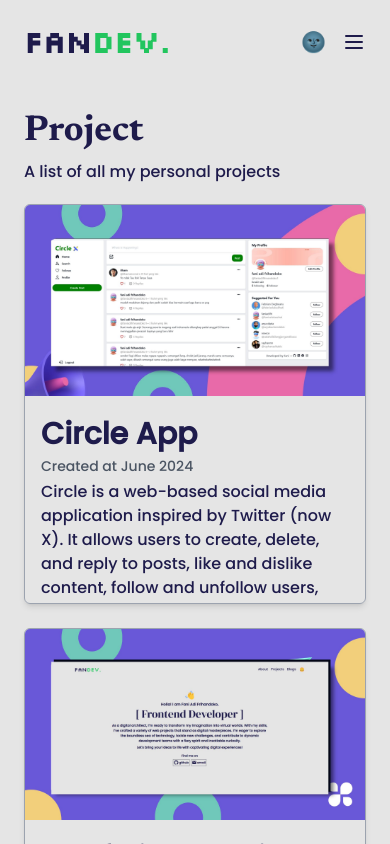
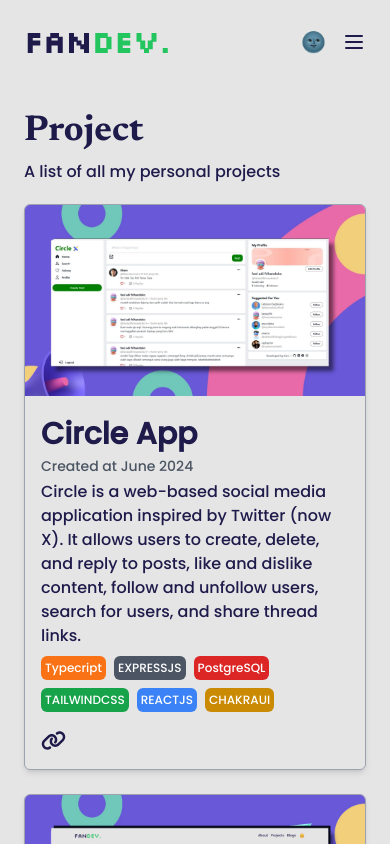
Before and after one commit to faniadifrihandoko1/creativefolio, a Next.js app: page /projects in a window 390 px wide. Shown: the top 844 px of the page. Built offline with nearby package versions, Linux system fonts and the light colour scheme.

Commit message:
refactor: resposive mobile project card

```diff
--- a/app/components/Fragements/ProjectCard/index.tsx
+++ b/app/components/Fragements/ProjectCard/index.tsx
@@ -26,17 +26,17 @@ const ProjectCard = ({
   url,
 }: Project) => {
   return (
-    <div className="card flex flex-col md:flex-row gap-1 md:gap-3 shadow-md border-[1px] z-50 rounded-md border-gray-400 max-h-[400px] md:max-h-[500px] lg:max-h-[600px] overflow-hidden">
+    <div className="card flex flex-col md:flex-row gap-1 md:gap-3 shadow-md border-[1px] z-1 rounded-md border-gray-400 md:max-h-[500px] lg:max-h-[600px] overflow-hidden">
       <div className="image md:w-1/2 z-0">
         <Image
           src={image}
           width={500}
           height={300}
           alt={`project ${title}`}
-          className=" w-full h-full"
+          className="w-full h-full"
         />
       </div>
-      <div className="body flex flex-col gap-1 md:gap-2 p-4 md:w-1/2 overflow-y-auto">
+      <div className="body flex flex-col gap-1 md:gap-2 p-4 md:w-1/2">
         <h1
           className={`text-3xl md:text-4xl font-extrabold text-indigo-950 dark:text-bgBody`}
         >
@@ -46,7 +46,7 @@ const ProjectCard = ({
           Created at {date}
         </p>
         <p className="desc">{description}</p>
-        <div className="technology flex gap-2 mt-1">
+        <div className="technology flex flex-wrap gap-2 mt-1">
           {technologies.map((tech, index) => (
             <Button
               key={index}
```
